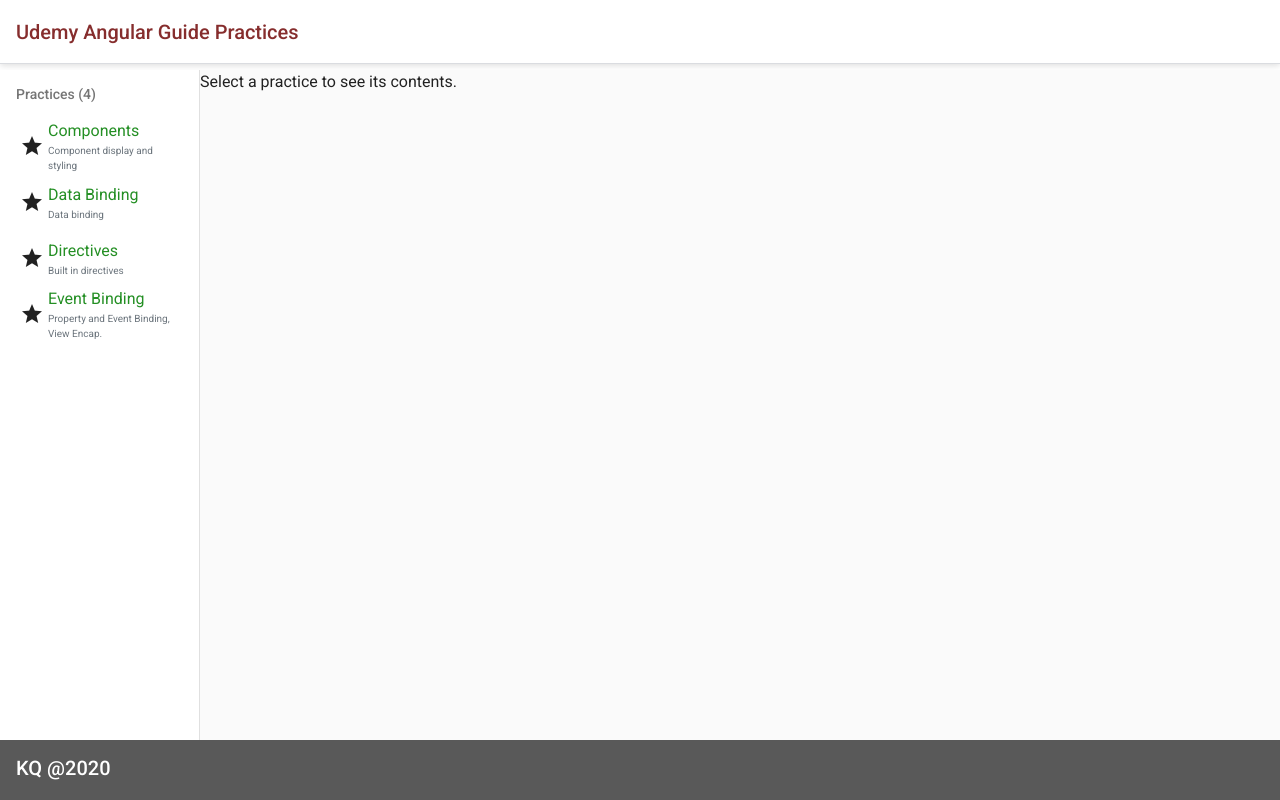
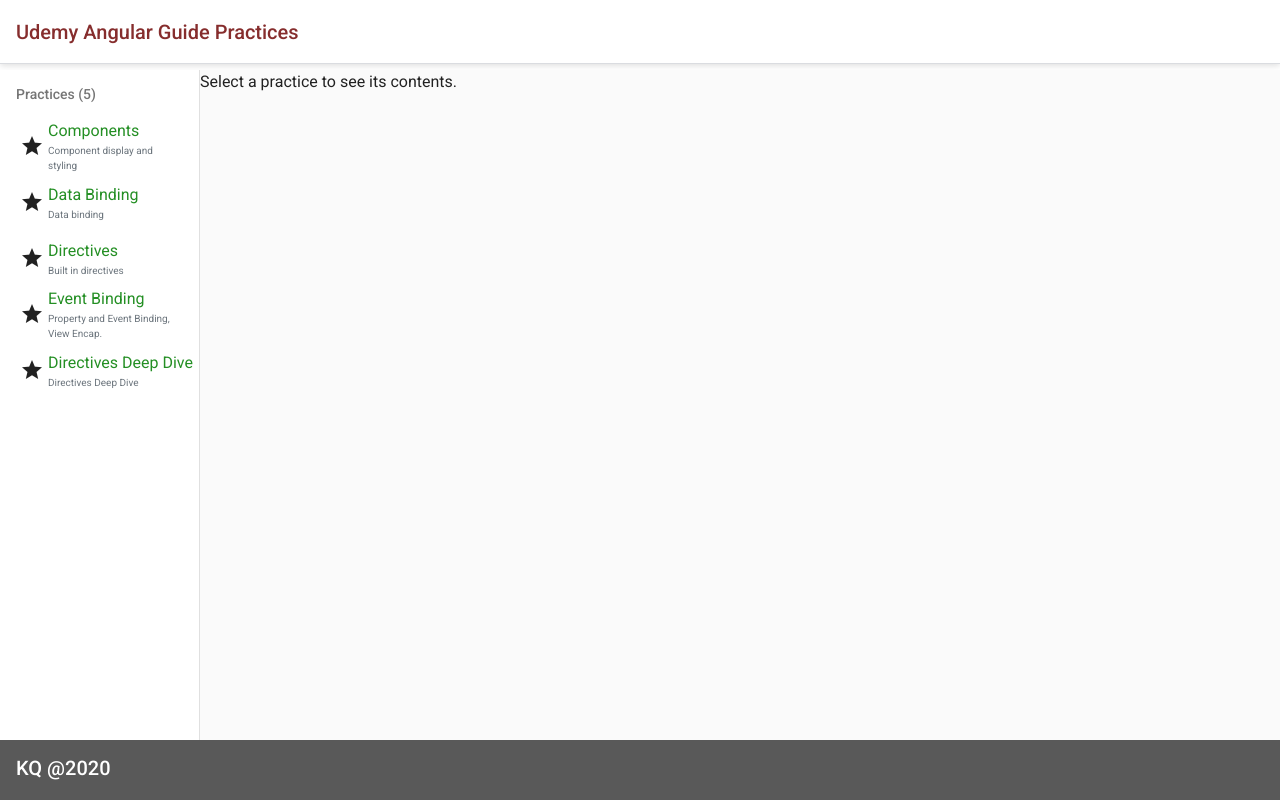
Before and after one commit to yiqu/udemy-angular, an Angular app: page /home in a window 1280 px wide. Built offline with nearby package versions, Linux system fonts and the light colour scheme.

Commit message:
attr dir

```diff
--- a/src/app/app-routing.module.ts
+++ b/src/app/app-routing.module.ts
@@ -6,6 +6,7 @@
 import { DataBindingComponent } from './data-binding/data-binding.component';
 import { DirectiveComponent } from './directive/directive.component';
 import { EventBindingComponent } from './event-binding/event-binding.component';
+import { DirDeepComponent } from './directives-deep/deep.comp';
 
 const routes: Routes = [
   { path: '', redirectTo: 'home', pathMatch: 'full' },
@@ -14,6 +15,7 @@
   { path: 'data-binding', component: DataBindingComponent },
   { path: 'directives', component: DirectiveComponent },
   { path: 'event-binding', component: EventBindingComponent },
+  { path: 'dir-deep', component: DirDeepComponent },
   { path: '**', component: NotFoundComponent }
 ]
 
--- a/src/app/app.component.ts
+++ b/src/app/app.component.ts
@@ -17,6 +17,7 @@
       new NavItem("Data Binding", "data-binding", "Data binding"),
       new NavItem("Directives", "directives", "Built in directives"),
       new NavItem("Event Binding", "event-binding", "Property and Event Binding, View Encap."),
+      new NavItem("Directives Deep Dive", "dir-deep", "Directives Deep Dive"),
     );
   }
 }
--- a/src/app/app.module.ts
+++ b/src/app/app.module.ts
@@ -17,6 +17,7 @@
 import { EvenComponent } from './event-binding/even/even.comp';
 import { ControlComponent } from './event-binding/game-control/control.comp';
 import { OddComponent } from './event-binding/odd/odd.comp';
+import { DirDeepComponent } from './directives-deep/deep.comp';
 
 @NgModule({
   declarations: [
@@ -31,7 +32,8 @@
     EventBindingComponent,
     OddComponent,
     EvenComponent,
-    ControlComponent
+    ControlComponent,
+    DirDeepComponent
   ],
 
   imports: [
--- /dev/null
+++ b/src/app/directives-deep/deep.comp.ts
@@ -0,0 +1,12 @@
+import { Component, OnInit } from '@angular/core';
+
+@Component({
+  selector: 'app-deep-dir',
+  templateUrl: 'deep.comp.html'
+})
+
+export class DirDeepComponent implements OnInit {
+  constructor() { }
+
+  ngOnInit() { }
+}
```
Also changed, not shown: src/app/directives-deep/deep.comp.css (added), src/app/directives-deep/deep.comp.html (added).
